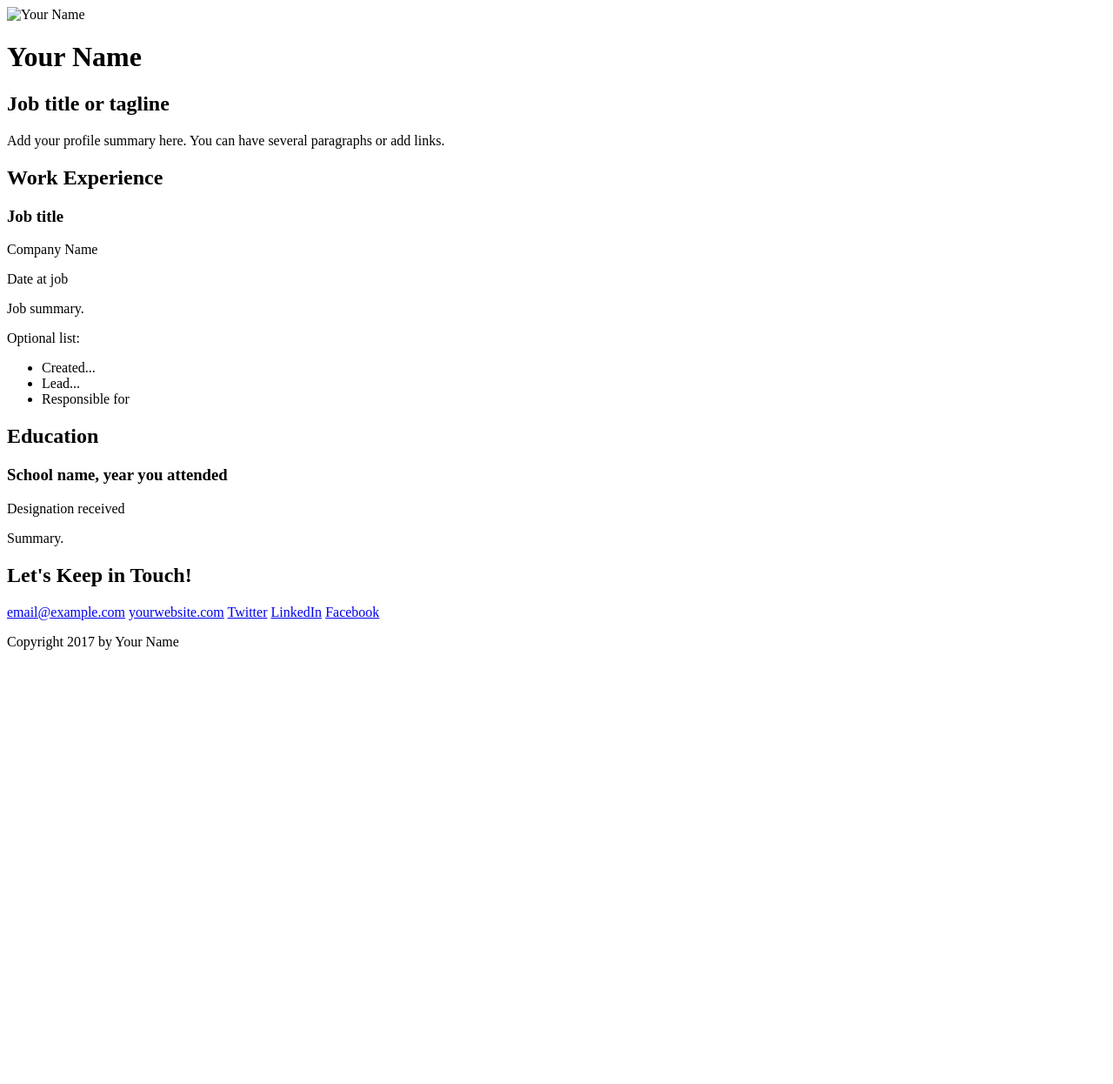
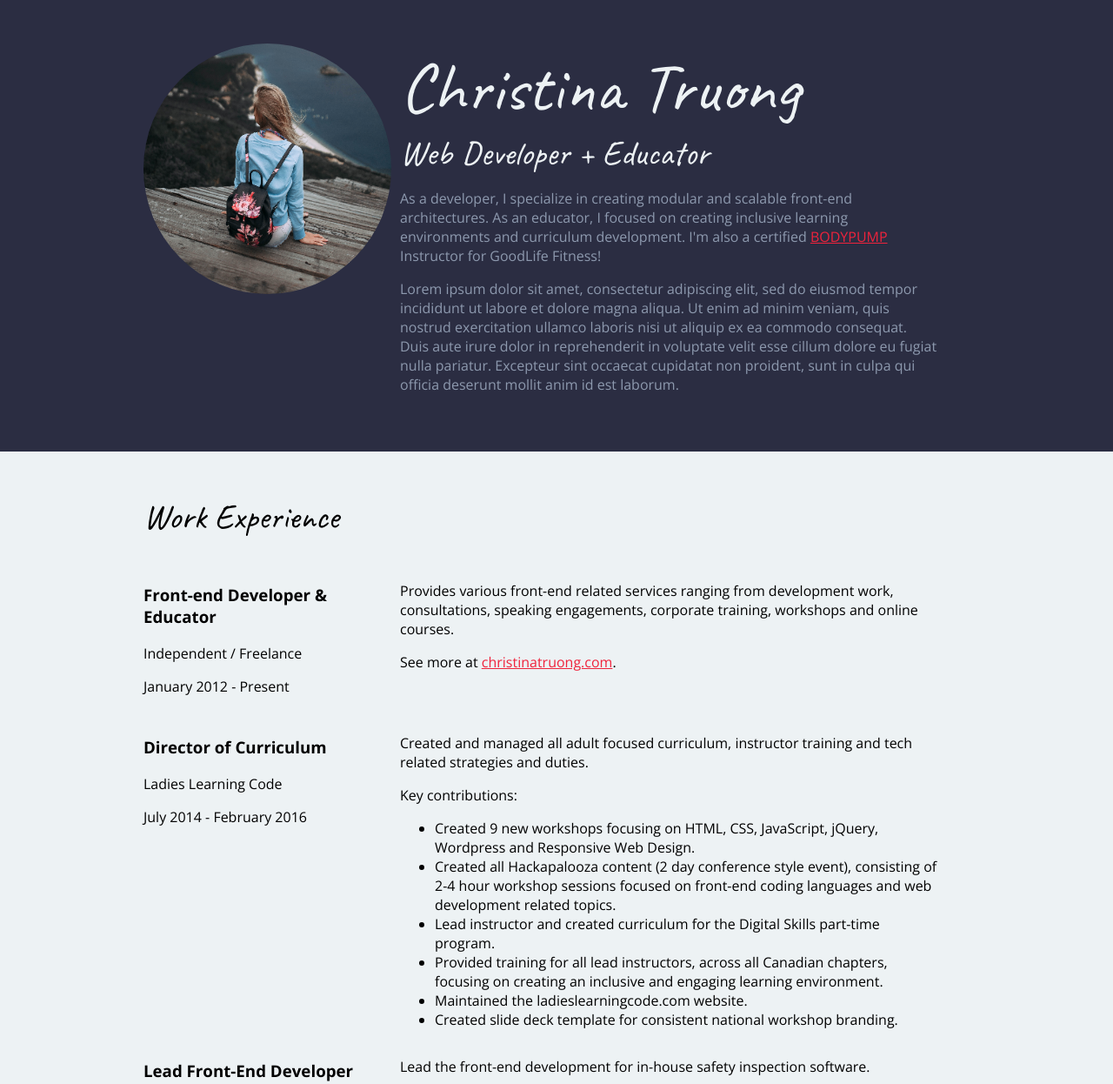
Before and after one commit to lgong2000/CSS, a plain HTML site: page index.html in a window 1280 px wide. Shown: the top 1246 px of the page at 87% size. Before the commit the page ends 800 px from the top, so only its background shows below. Drawn offline with nearby package versions, Linux system fonts and the light colour scheme.

Commit message:
Finished

```diff
--- /dev/null
+++ b/css/styles.css
@@ -0,0 +1,88 @@
+/* Global styles
+------------------------------------*/
+body {
+  font-family: 'Open Sans', sans-serif;
+  margin: 0;
+}
+a {
+  color: #EF233C;
+}
+a:hover {
+  text-decoration: none;
+}
+h1, h2 {
+  font-family: 'Caveat', cursive;
+  font-weight: 400;
+}
+h1 {
+  font-size: 80px;
+}
+h2 {
+  font-size: 40px;
+  margin-top: 0;
+}
+.content-wrap {
+  max-width: 950px;
+  margin: 0 auto;
+  padding: 50px;
+  overflow: hidden;
+}
+
+.col-narrow {
+  width: 30%;
+  float: left;
+  min-height: 175px;
+}
+.col-wide {
+  width: 65%;
+  float: left;
+  padding-left: 10px;
+  min-height: 175px;
+}
+
+
+
+/* Header & Footer
+------------------------------------*/
+header,
+footer {
+  background: #2B2D42;
+  color: #8D99AE;
+}
+header h1,
+header h2 {
+  color: #EDF2F4;
+  margin: 0;
+}
+
+/* Header styles only */
+header {
+  /*text-align: center;*/
+}
+.profile-img {
+  border-radius: 50%;
+}
+
+/* Footer styles only */
+footer {
+  text-align: center;
+}
+.contact-info a {
+  padding: 10px;
+  display: inline-block;
+}
+
+
+
+/* Work Experience
+------------------------------------*/
+.work {
+  background: #EDF2F4;
+}
+
+
+/* Education
+------------------------------------*/
+.education {
+    background: #8D99AE;
+}
--- a/index.html
+++ b/index.html
@@ -3,70 +3,117 @@
 <head>
     <meta charset="UTF-8">
     <meta name="viewport" content="width=device-width, initial-scale=1.0">
-    <title>Your Name | Resume</title>
+    <title>Christina Truong | Resume</title>
+    <link href="https://fonts.googleapis.com/css?family=Caveat|Open+Sans:400,400i,700" rel="stylesheet">
+    <link rel="stylesheet" href="css/styles.css">
 </head>
 <body>
     <!-- // Intro -->
     <header>
-        <img src="your-picture.jpg" alt="Your Name">
-        <h1>Your Name</h1>
-        <h2>Job title or tagline</h2>
-        <p>Add your profile summary here. You can have several paragraphs or add links.</p>
+        <div class="content-wrap">
+            <img class="profile-img col-narrow" src="images/your-picture.png" alt="Christina Truong">
+            <div class="col-wide">
+            <h1>Christina Truong</h1>
+            <h2>Web Developer + Educator</h2>
+            <p>As a developer, I specialize in creating modular and scalable front-end architectures. As an educator, I focused on creating inclusive learning environments and curriculum development. I'm also a certified <a href="#">BODYPUMP</a> Instructor for GoodLife Fitness!</p>
+            <p>Lorem ipsum dolor sit amet, consectetur adipiscing elit, sed do eiusmod tempor incididunt ut labore et dolore magna aliqua. Ut enim ad minim veniam, quis nostrud exercitation ullamco laboris nisi ut aliquip ex ea commodo consequat. Duis aute irure dolor in reprehenderit in voluptate velit esse cillum dolore eu fugiat nulla pariatur. Excepteur sint occaecat cupidatat non proident, sunt in culpa qui officia deserunt mollit anim id est laborum.</p>
+            </div>
+        </div>
     </header>
 
     <main>
         <!-- // Work Experience -->
-        <section>
+        <section class="work">
+            <div class="content-wrap">
                 <h2>Work Experience</h2>
 
-            <!-- Job Details: copy this whole block to add more jobs -->
-            <h3>Job title</h3>
-            <p>Company Name</p>
-            <p>Date at job</p>
+                <!-- Job Details: copy this block to add more positions. -->
+                <div class="col-narrow">
+                  <h3>Front-end Developer & Educator</h3>
+                  <p>Independent / Freelance</p>
+                  <p>January 2012 - Present</p>
+                </div>
+                <div class="col-wide">
+                  <p>Provides various front-end related services ranging from development work, consultations, speaking engagements, corporate training, workshops and online courses.</p>
+                  <p>See more at <a href="http://christinatruong.com">christinatruong.com</a>.</p>
+                </div>
+                <!-- Job Details -->
+                <div class="col-narrow">
+                  <h3>Director of Curriculum</h3>
+                  <p>Ladies Learning Code</p>
+                  <p>July 2014 - February 2016</p>
+                </div>
+                <div class="col-wide">
+                  <p>Created and managed all adult focused curriculum, instructor training and tech related strategies and duties.</p>
 
-            <!-- Add as many paragraphs as you need. -->
-            <p>Job summary.</p>
+                  <p>Key contributions:</p>
+                  <ul>
+                      <li>Created 9 new workshops focusing on HTML, CSS, JavaScript, jQuery, Wordpress and Responsive Web Design.</li>
+                      <li>Created all Hackapalooza content (2 day conference style event), consisting of 2-4 hour workshop sessions focused on front-end coding languages and web development related topics.</li>
+                      <li>Lead instructor and created curriculum for the Digital Skills part-time program.</li>
+                      <li>Provided training for all lead instructors, across all Canadian chapters, focusing on creating an inclusive and engaging learning environment.</li>
+                      <li>Maintained the ladieslearningcode.com website.</li>
+                      <li>Created slide deck template for consistent national workshop branding.</li>
+                  </ul>
+                </div>
 
-            <!-- This list can be deleted if you don't want to use it. -->
-            <p>Optional list:</p>
+                <!-- Job Details -->
+                <div class="col-narrow">
+                  <h3>Lead Front-End Developer</h3>
+                  <p>Field ID</p>
+                  <p>March 2013 - February 2014</p>
+                </div>
+                <div class="col-wide">
+                  <p>Lead the front-end development for in-house safety inspection software.</p>
+
+                  <p>Key contributions:</p>
                   <ul>
-                <li>Created...</li>
-                <li>Lead...</li>
-                <li>Responsible for</li>
+                      <li>Responsible for recommendations, setting code standards for the front-end development.</li>
+                      <li>Created a fully customized front-end framework, including UI/UX.</li>
+                      <li>Standardized the site architecture and design. The framework contains reusable components and extensible classes for customization and flexibility.</li>
                   </ul>
-            <!-- end of Job Details block. -->
-
+                </div>
+            </div>
         </section>
 
 
         <!-- // Education -->
-        <section>
+        <section class="education">
+            <div class="content-wrap">
                 <h2>Education</h2>
 
-            <!-- School details: copy this whole block to add more schools. -->
-            <h3>School name, year you attended</h3>
-            <p>Designation received</p>
+                <!-- School details: copy this block to add more schools. -->
+                <h3>Seneca College - Toronto, ON</h3>
+                <h4>Webmaster Content Site Design Certificate, 2006</h4>
+                <p>14 week full-time program.</p>
 
-            <!-- Add as many paragraphs as you need. -->
-            <p>Summary.</p>
-            <!-- End of school details. -->
+                <h3>York University - Toronto, ON</h3>
+                <h4>Bachelor of Arts, 2001-2005</h4>
+                <p>Double Major in Communications & Psychology.</p>
+
+                <h3>San Jose State University - San Jose, CA</h3>
+                <h4>General Studies, 2000</h4>
+                <p>First year general studies.</p>
+            </div>
         </section>
     </main>
 
     <!-- // Footer & contact info -->
     <footer>
+        <div class="content-wrap">
             <h2>Let's Keep in Touch!</h2>
 
             <!-- Social media and contact links. Add or remove any networks. -->
-        <div>
+            <div class="contact-info">
                 <a href="mailto:email@example.com">email@example.com</a>
-            <a href="http://yourwebsite.com" target="_blank">yourwebsite.com</a>
-            <a href="#" target="_blank">Twitter</a>
-            <a href="#" target="_blank">LinkedIn</a>
-            <a href="#" target="_blank">Facebook</a>
+                <a href="http://yourwebsite.com">yourwebsite.com</a>
+                <a href="#">Twitter</a>
+                <a href="#">LinkedIn</a>
+                <a href="#">Facebook</a>
             </div>
 
-        <p>Copyright 2017 by Your Name</p>
+            <p>Copyright 2017 by Christina Truong</p>
+        </div>
     </footer>
 </body>
 </html>
```
Also changed, not shown: images/your-picture.png (added). Lines whose indentation alone changed are shown as unchanged.
